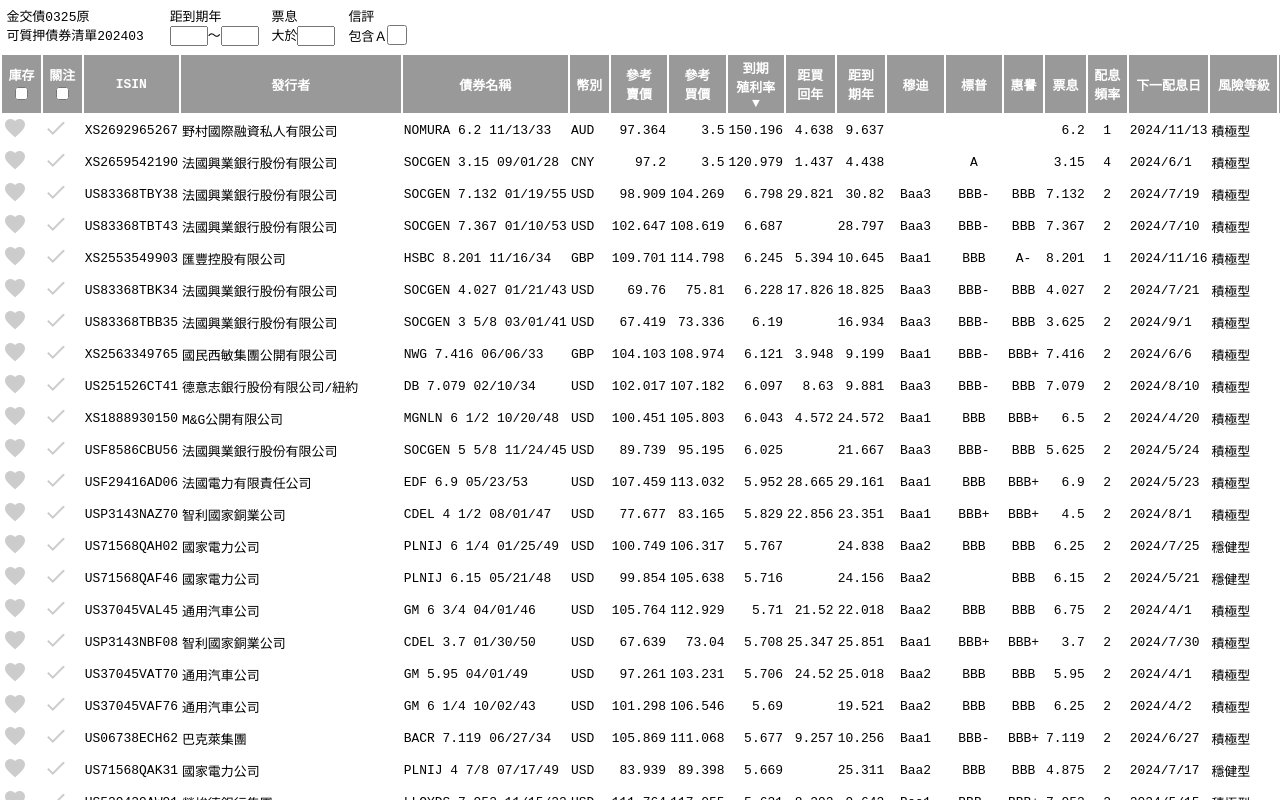
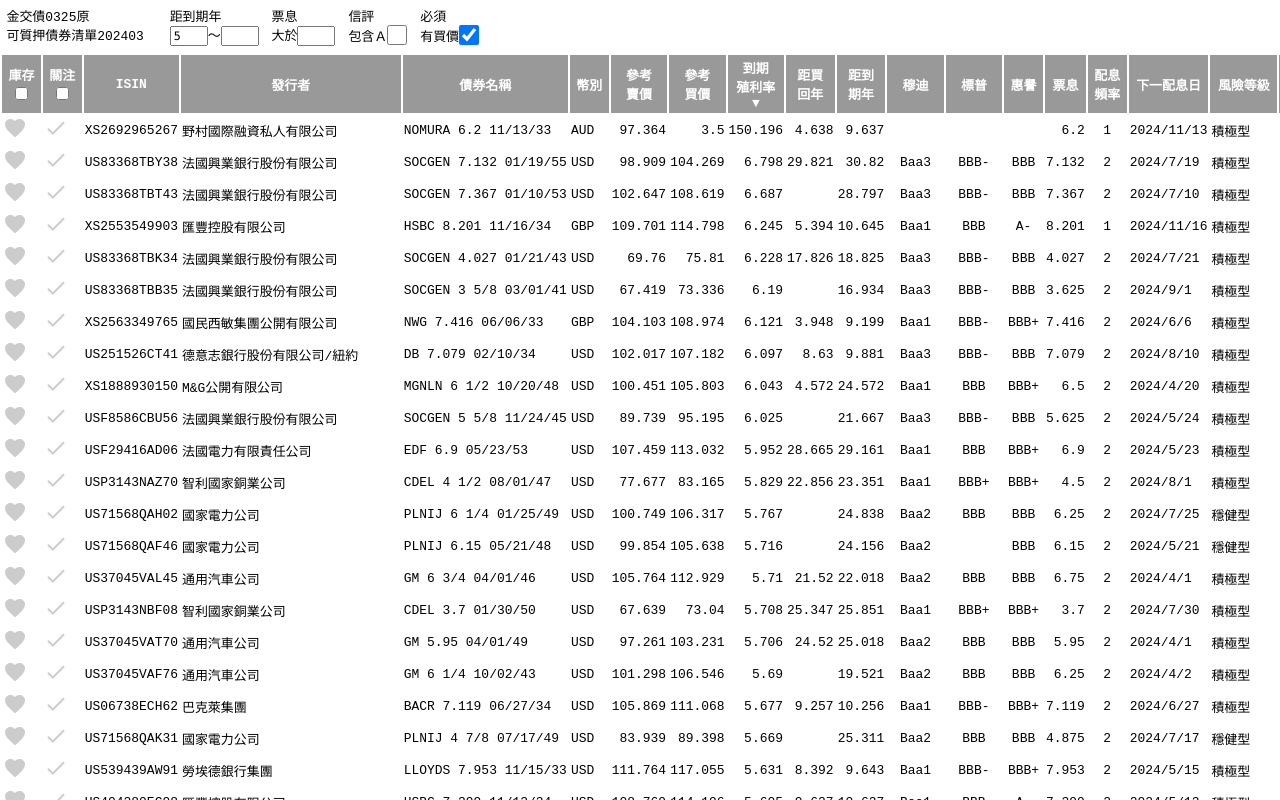
Before and after one commit to chinghunglai/bonds, a Vue app: page / in a window 1280 px wide. Built offline with nearby package versions, Linux system fonts and the light colour scheme.

Commit message:
支持必須有買價

```diff
--- a/src/App.vue
+++ b/src/App.vue
@@ -18,6 +18,10 @@
 			<div class="mg0d5 flex-col">
 				<div>信評</div>
 				<div class="flex-center"><span>包含Ａ</span><input type="checkbox" v-model="$store.state.filter.levelA" class=""/></div>
+			</div>
+			<div class="mg0d5 flex-col">
+				<div>必須</div>
+				<div class="flex-center"><span>有買價</span><input type="checkbox" v-model="$store.state.filter.hasBuyPrice" class=""/></div>
 			</div>
 		</div>
 		<div class="flex-1 posr">
--- a/src/BondTable.vue
+++ b/src/BondTable.vue
@@ -100,9 +100,11 @@ export default {
 				if (result && vuex.filter.couponRate)
 					result = bond.couponRate >= vuex.filter.couponRate;
 				// A評級
-				if (result && vuex.filter.levelA) {
+				if (result && vuex.filter.levelA)
 					result = (''+bond.rating1+bond.rating2+bond.rating3).indexOf('A') !== -1;
-				}
+				// 要有買價
+				if (result && vuex.filter.hasBuyPrice)
+					result = !!bond.buyPrice;
 				return result;
 			});
 		},
--- a/src/store.js
+++ b/src/store.js
@@ -74,12 +74,13 @@ export const store = createStore({
 		},
 		// 過濾條件
 		filter: {
-			minYear: null,
+			minYear: 5,
 			maxYear: null,
 			position: false,
 			favorite: false,
 			couponRate: null,
 			levelA: false,
+			hasBuyPrice: true,
 		},
 		// 我的最愛
 		favorite: {},
```
